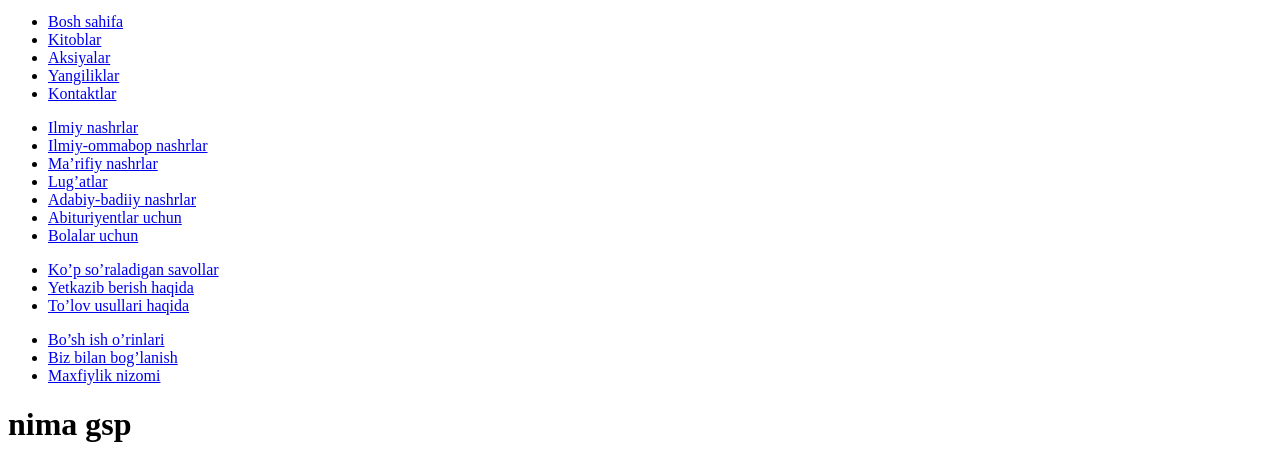
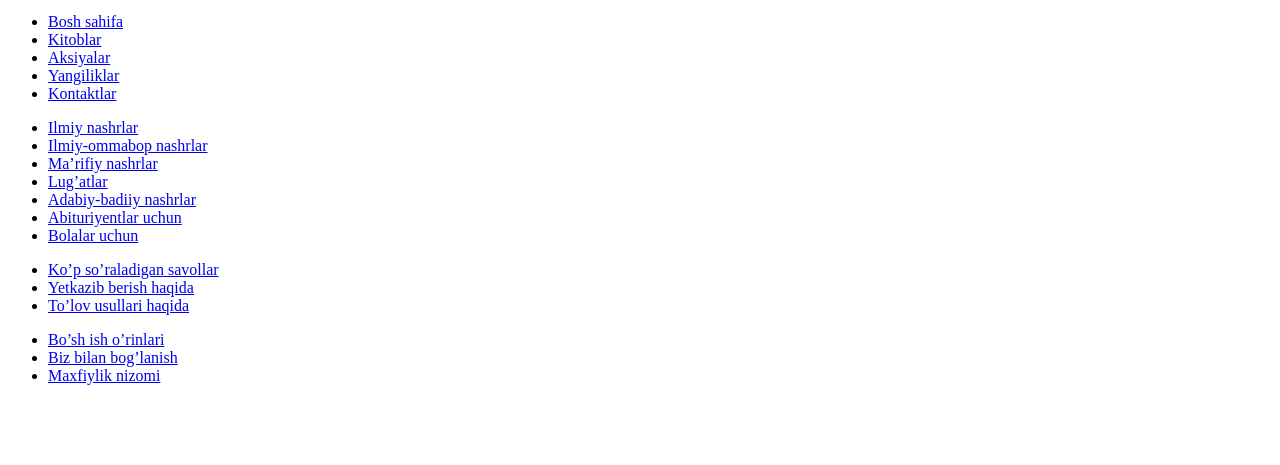
Before and after one commit to ilhombekk/akedemnashr, a plain HTML site: page index.html in a window 1280 px wide. Shown: the part 2177-2642 px from the top of the page. After the commit the page ends 2578 px from the top, so only its background shows below. Drawn offline with Linux system fonts and the light colour scheme.

Commit message:
ozgarishlar kiritildi

```diff
--- a/index.html
+++ b/index.html
@@ -133,7 +133,6 @@
                     </ul>
                 </div>
             </footer>
-            <h1>nima gsp</h1>
 
         </body>
         </html>
```
